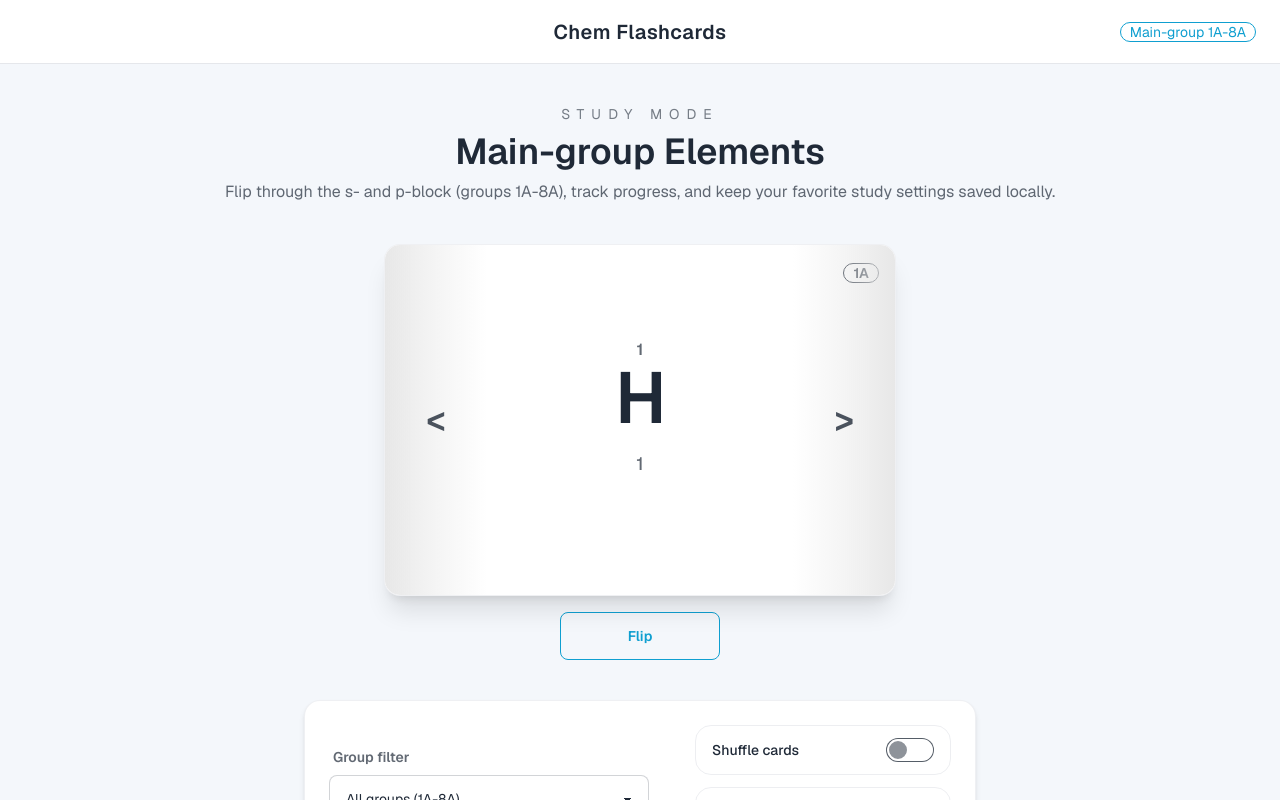
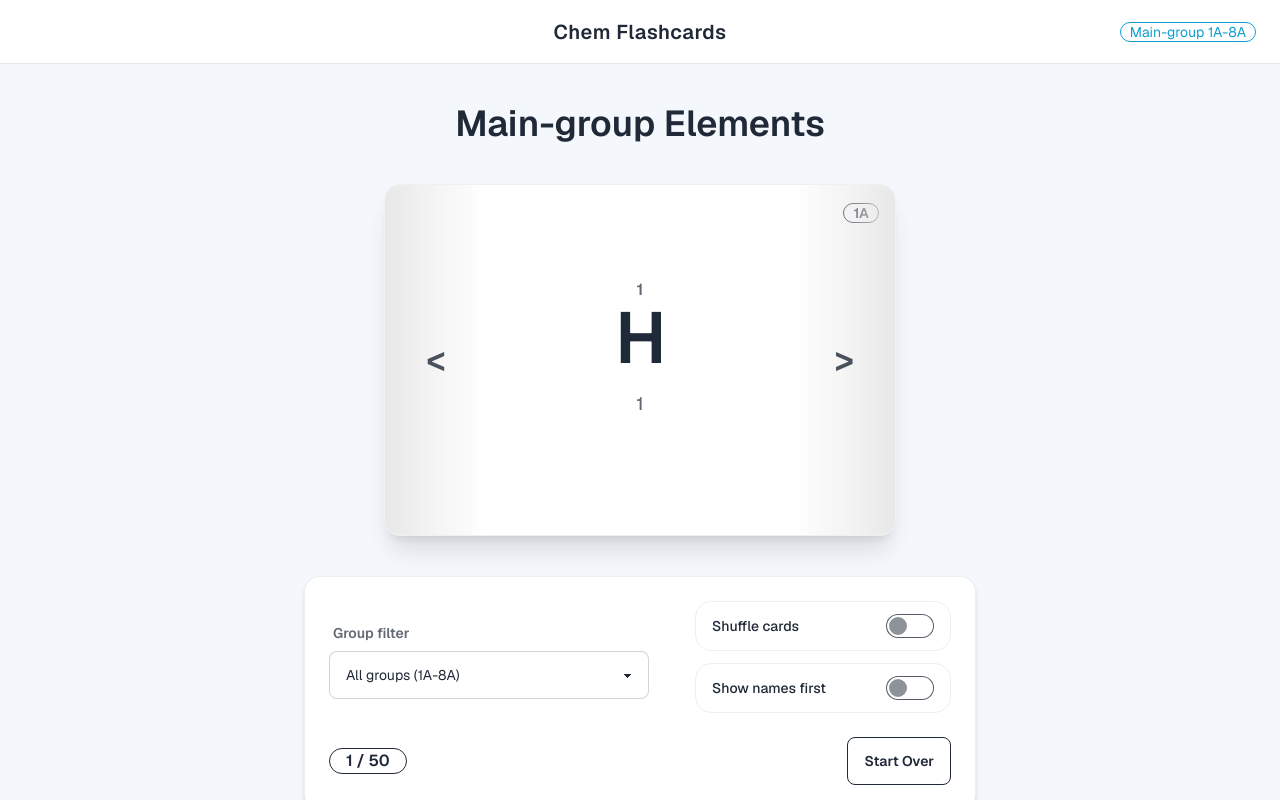
Before and after one commit to Agoews/flashcards, a Next.js app: page / in a window 1280 px wide. Shown: the top 800 px of the page. Built offline with nearby package versions, Linux system fonts and the light colour scheme.

Commit message:
Removed extra texts

```diff
--- a/app/page.tsx
+++ b/app/page.tsx
@@ -190,16 +190,9 @@ export default function Home() {
 
       <main className="mx-auto flex w-full max-w-5xl flex-1 flex-col items-center gap-10 px-4 py-10 text-center md:px-6">
         <div className="space-y-2">
-          <p className="text-sm uppercase tracking-[0.5em] text-base-content/60">
-            Study mode
-          </p>
           <h1 className="text-4xl font-semibold text-base-content">
             Main-group Elements
           </h1>
-          <p className="text-base text-base-content/70">
-            Flip through the s- and p-block (groups 1A-8A), track progress, and
-            keep your favorite study settings saved locally.
-          </p>
         </div>
 
         {currentElement ? (
--- a/src/components/Flashcard.tsx
+++ b/src/components/Flashcard.tsx
@@ -265,16 +265,6 @@ export function Flashcard({
           </div>
         </div>
       </div>
-
-      <div className="mt-4 flex justify-center">
-        <button
-          type="button"
-          onClick={onToggle}
-          className="btn btn-outline btn-primary w-40"
-        >
-          Flip
-        </button>
-      </div>
     </div>
   );
 }
```
